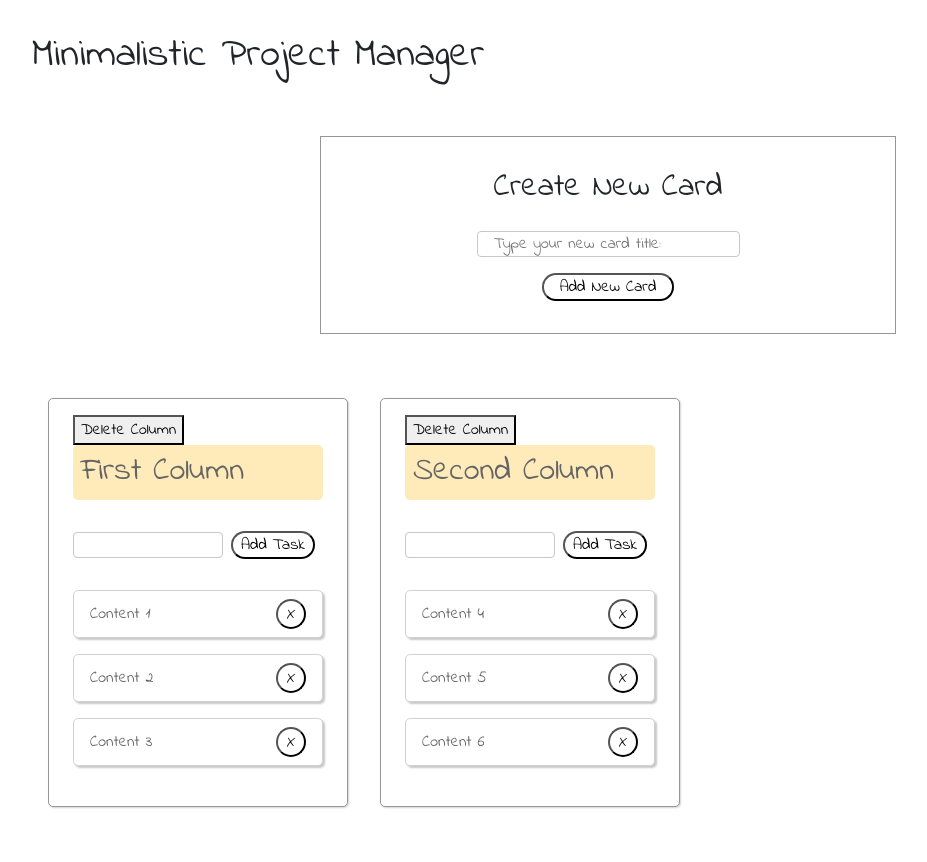
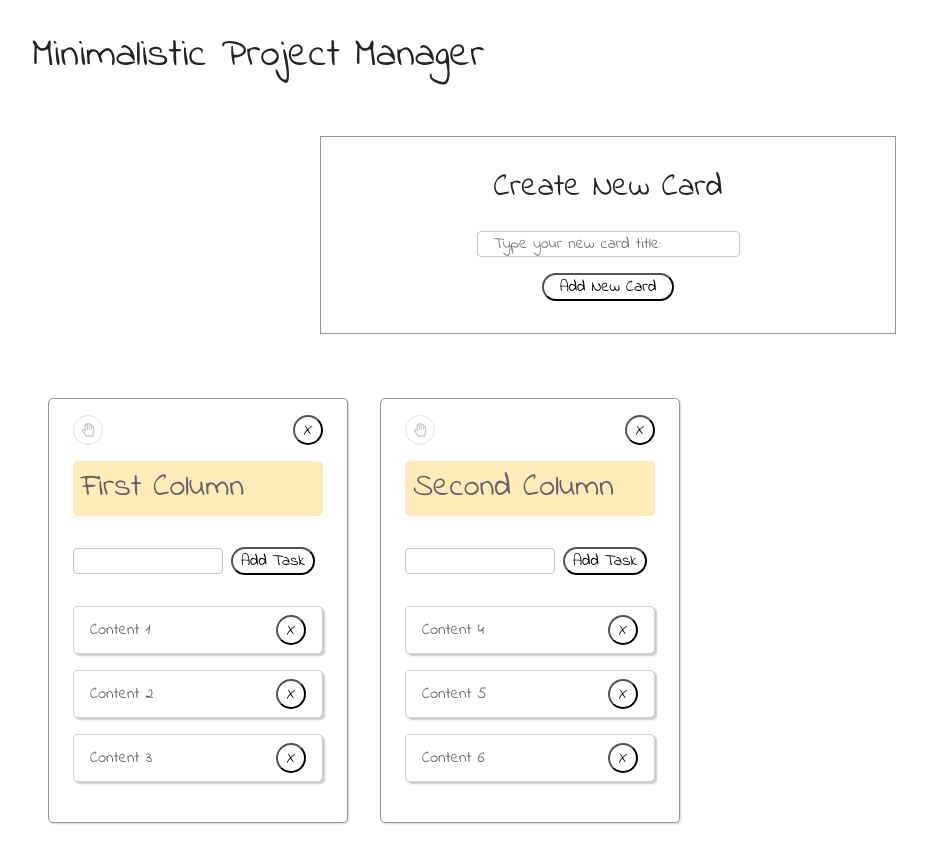
Before and after one commit to mwGHburger/react-dnd-simple-task-manager, a React (Create React App) app: page / in a window 1280 px wide. Shown: the whole page, without its empty margins (32-959 px from the left). Built offline with nearby package versions, Linux system fonts and the light colour scheme.

Commit message:
Styled the drag handler and delete column button

```diff
--- a/public/index.html
+++ b/public/index.html
@@ -8,6 +8,11 @@
     <meta
       name="description"
       content="Web site created using create-react-app"
+    />
+    <!-- Font Awesome -->
+    <link
+      rel="stylesheet"
+      href="https://use.fontawesome.com/releases/v5.0.10/css/all.css"
     />
     <!-- Insert Google Fonts below -->
     <link
--- a/src/assets/stylesheets/Column.css
+++ b/src/assets/stylesheets/Column.css
@@ -20,3 +20,50 @@
   background: #ffeaba;
   border-radius: 5px;
 }
+
+.delete-column-btn {
+  background: none;
+  height: 30px;
+  width: 30px;
+  border-radius: 25px;
+  padding: 5px auto;
+  position: relative;
+}
+
+.delete-column-btn:hover {
+  background: #fff5dd;
+  transform: translate(-0.5px, -0.5px);
+  box-shadow: rgb(200, 200, 200) 2px 2px 2px;
+}
+
+.delete-column-btn:focus {
+  outline: none;
+}
+
+.drag-handle {
+  border: 1px rgba(200, 200, 200, 0.5) solid;
+  background: none;
+  height: 30px;
+  width: 30px;
+  border-radius: 25px;
+  position: relative;
+  display: flex;
+  justify-content: center;
+  align-items: center;
+  font-size: 14px;
+  color: rgb(200, 200, 200);
+}
+
+.drag-handle:hover {
+  color: rgb(50, 50, 50);
+}
+
+.drag-handle:active {
+  color: rgb(50, 50, 50);
+}
+
+.column-header {
+  display: flex;
+  justify-content: space-between;
+  margin-bottom: 16px;
+}
--- a/src/components/Column.js
+++ b/src/components/Column.js
@@ -14,12 +14,18 @@ const Column = props => {
           {...provided.draggableProps}
           ref={provided.innerRef}
         >
-          <button onClick={() => props.handleDeleteColumn(props.column.id)}>
-            Delete Column
-          </button>
-          <h1 className="component-column-title" {...provided.dragHandleProps}>
-            {props.column.title}
-          </h1>
+          <div className="column-header">
+            <div className="drag-handle" {...provided.dragHandleProps}>
+              <i class="far fa-hand-paper"></i>
+            </div>
+            <button
+              className="delete-column-btn"
+              onClick={() => props.handleDeleteColumn(props.column.id)}
+            >
+              X
+            </button>
+          </div>
+          <h1 className="component-column-title">{props.column.title}</h1>
           {props.children}
           <Droppable droppableId={props.column.id} type="task">
             {provided => (
```
